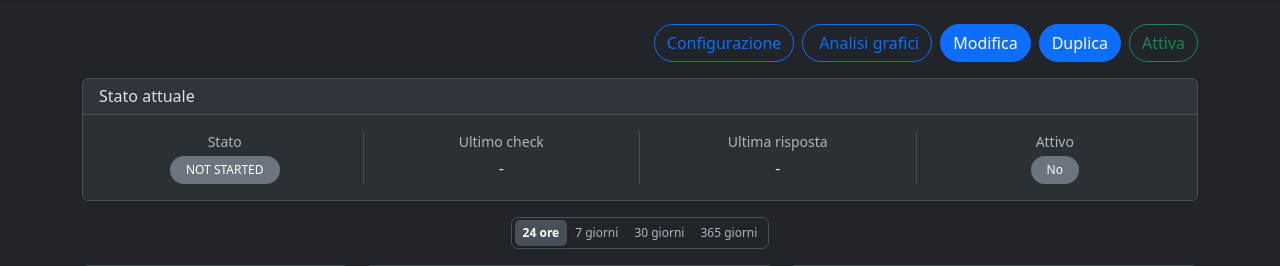
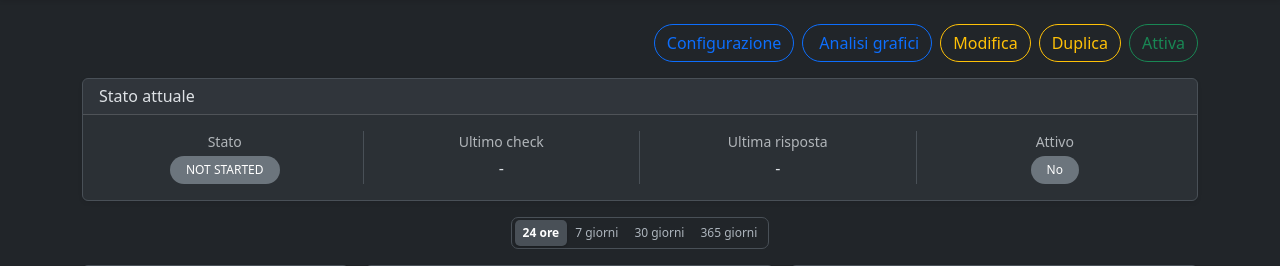
Before and after one commit to projectsrl-git/uptime-monitor, a Django app: template frontend/templates/monitor_detail/monitor_detail.html in a window 1280 px wide. Shown: the part 57-323 px from the top of the page. Run offline with Django 5.2, Linux system fonts and the light colour scheme; the template is opened without the code that fills it, so the values that code supplies are empty.

Commit message:
Refactor edit and modify buttons layout

```diff
--- a/frontend/templates/monitor_detail/monitor_detail.html
+++ b/frontend/templates/monitor_detail/monitor_detail.html
@@ -42,12 +42,12 @@ Monitor #{{ monitor.id }}
             </a>
 
             <a href="{% url 'monitor_edit' monitor.id %}"
-               class="btn btn-primary rounded-pill">
+               class="btn btn-outline-warning rounded-pill">
                 Modifica
             </a>
 
             <button id="duplicate-monitor-btn"
-                    class="btn btn-primary rounded-pill"
+                    class="btn btn-outline-warning rounded-pill"
                     data-monitor-id="{{ monitor.id }}"
                     data-success-url="{% url 'dashboard' %}">
                 Duplica
```
